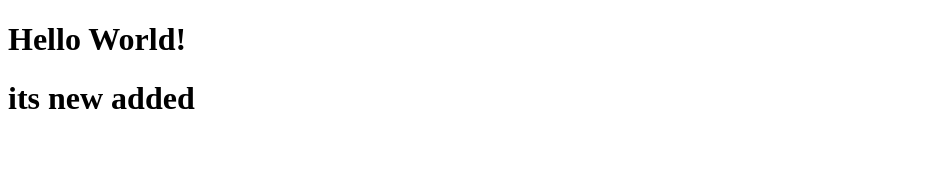
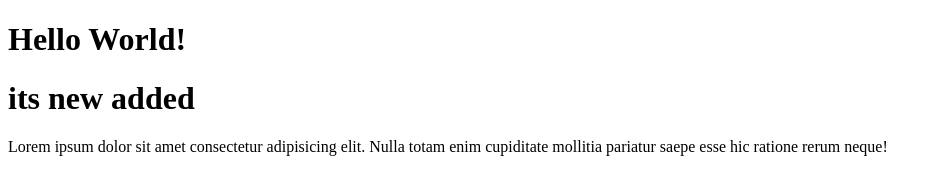
Before and after one commit to soumyah1512/git-learn, a plain HTML site: page index.html in a window 1280 px wide. Shown: the whole page, without its empty margins (0-941 px from the left). Drawn offline with Linux system fonts and the light colour scheme.

Commit message:
para added

```diff
--- a/index.html
+++ b/index.html
@@ -9,5 +9,8 @@
     <h1>Hello World!</h1>
 
     <h1>its new added</h1>
+    <p>
+      Lorem ipsum dolor sit amet consectetur adipisicing elit. Nulla totam enim cupiditate mollitia pariatur saepe esse hic ratione rerum neque!
+    </p>
   </body>
 </html>
```
